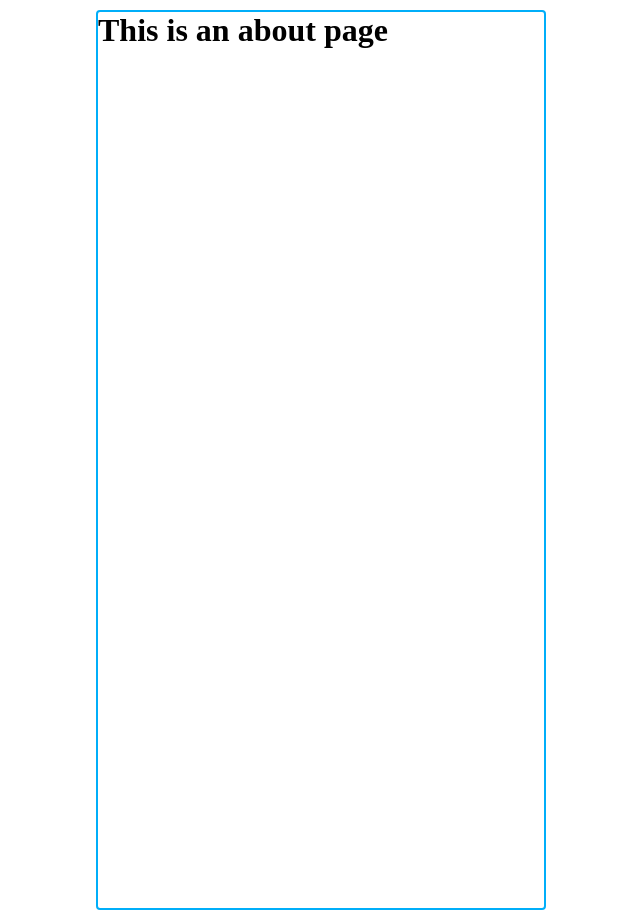
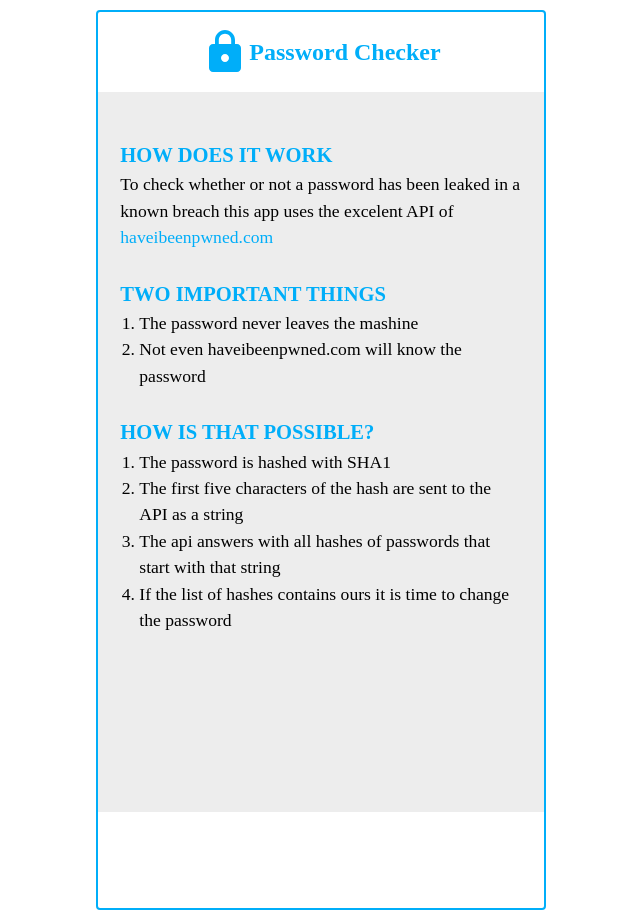
Before and after one commit to romanhandke/vue-password-checker, a Vue app: page /about in a window 1280 px wide. Shown: the whole page, without its empty margins (319-959 px from the left). Built offline with nearby package versions, Linux system fonts and the light colour scheme.

Commit message:
create about page

```diff
--- a/src/views/About.vue
+++ b/src/views/About.vue
@@ -1,5 +1,95 @@
 <template>
   <div class="about">
-    <h1>This is an about page</h1>
+    <Header />
+    <div class="content-wrapper">
+      <div class="content">
+        <div class="text-wrapper">
+          <h3>how does it work</h3>
+          To check whether or not a password has been leaked in a known breach
+          this app uses the excelent API of
+          <a
+            class="link"
+            href="https://haveibeenpwned.com/API/v2#SearchingPwnedPasswordsByRange"
+            >haveibeenpwned.com</a
+          >
+        </div>
+        <div class="text-wrapper">
+          <h3>Two important things</h3>
+          <ol>
+            <li>The password never leaves the mashine</li>
+            <li>Not even haveibeenpwned.com will know the password</li>
+          </ol>
+        </div>
+        <div class="text-wrapper">
+          <h3>How is that possible?</h3>
+          <ol>
+            <li>The password is hashed with SHA1</li>
+            <li>
+              The first five characters of the hash are sent to the API as a
+              string
+            </li>
+            <li>
+              The api answers with all hashes of passwords that start with that
+              string
+            </li>
+            <li>
+              If the list of hashes contains ours it is time to change the
+              password
+            </li>
+          </ol>
+        </div>
+      </div>
+    </div>
   </div>
 </template>
+
+<script lang="ts">
+import { Component, Vue } from "vue-property-decorator";
+import Header from "../components/Header.vue";
+
+@Component({
+  components: {
+    Header
+  }
+})
+export default class About extends Vue {
+  messageTop = `
+        This app uses the haveibeenpwned API to check whether or not a password has been leaked in a known breach.
+      `;
+  messageBottom = `It is important to note that the password neither travels through the internet nor does it become know to haveibeenpwned. Once the password is entered it will be hashed via SHA1 and only the first 5 characters of that hash will be sent to the API. Upon receiving the characters the API will send back hashes of passwords known to have been leaked and start with the received string.
+  Back in the browser this will be checked to see whether or nor it contains the password. So at no point does the password leave the mashine the app is being run on.`;
+}
+</script>
+
+<style scoped>
+.content-wrapper {
+  background-color: #ededed;
+  height: 90vh;
+}
+.content {
+  font-size: 1.1em;
+  height: 100%;
+  margin: auto;
+  padding-top: 20px;
+  width: 90%;
+}
+h3 {
+  text-transform: uppercase;
+  color: #00aef9;
+  padding-bottom: 3px;
+}
+a {
+  text-decoration: none;
+}
+a,
+a:visited {
+  color: #00aef9;
+}
+ol {
+  padding-left: 19px;
+}
+.text-wrapper {
+  margin-top: 30px;
+  line-height: 1.5em;
+}
+</style>
```
